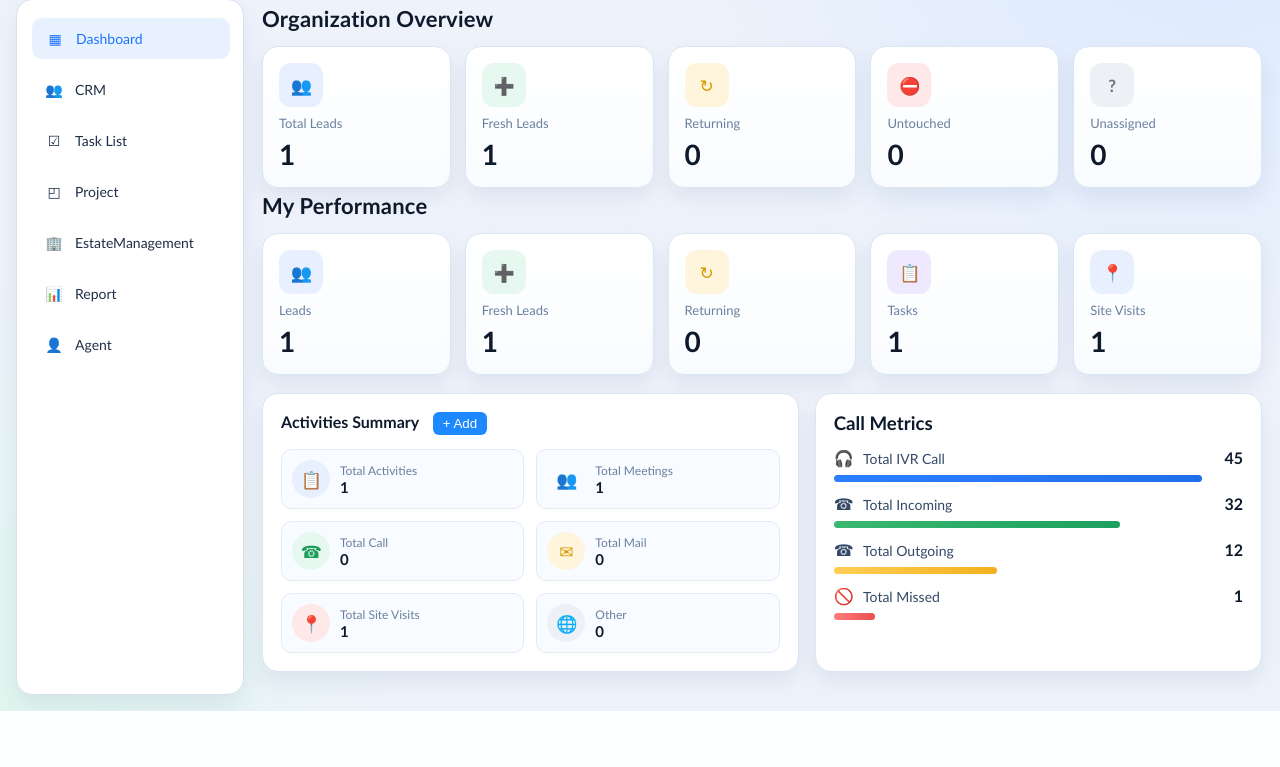
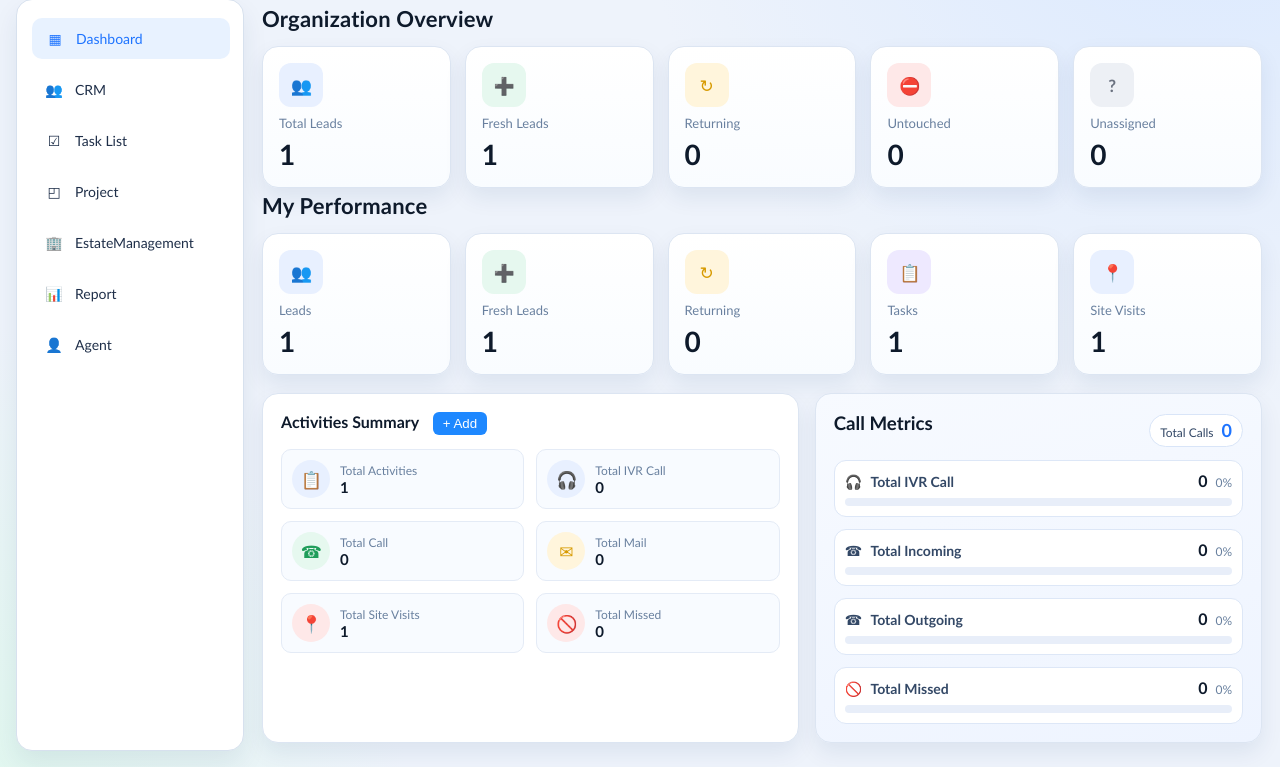
Before and after one commit to sahik-hussain/Django_Erprealestate, a Django app: page /dashboard in a window 1280 px wide. Shown: the part 90-857 px from the top of the page. Before the commit the page ends 801 px from the top, so only its background shows below. Run offline with Django 5.2, Linux system fonts and the light colour scheme; a user stored in the database is signed in; tables that the repository leaves empty hold one stand-in row (values such as "Sample post").

Commit message:
Update dashboard UI and view logic

```diff
--- a/Real_estate/static/css/style.css
+++ b/Real_estate/static/css/style.css
@@ -375,49 +375,110 @@ body {
   margin-bottom: 14px;
 }
 
-.metric {
+.call-metrics-box {
+  background: linear-gradient(165deg, #f7faff 0%, #eef4ff 100%);
+}
+
+.call-metrics-head {
+  display: flex;
+  align-items: center;
+  justify-content: space-between;
+  gap: 12px;
   margin-bottom: 12px;
 }
 
-.metric i {
-  margin-right: 6px;
+.call-metrics-total {
+  display: inline-flex;
+  align-items: baseline;
+  gap: 8px;
+  padding: 6px 10px;
+  border-radius: 999px;
+  background: #fff;
+  border: 1px solid #d9e5f8;
   color: var(--ink-700);
+  font-size: 12px;
 }
 
-.metric label {
+.call-metrics-total b {
+  color: var(--accent);
+  font-size: 18px;
+  line-height: 1;
+}
+
+.metric {
+  margin-bottom: 12px;
+  padding: 10px;
+  border-radius: 12px;
+  border: 1px solid #dde7f7;
+  background: #fff;
+}
+
+.metric:last-child {
+  margin-bottom: 0;
+}
+
+.metric-line {
+  display: flex;
+  align-items: baseline;
+  justify-content: space-between;
+  gap: 10px;
+}
+
+.metric-label {
   color: var(--ink-700);
   font-size: 14px;
+  font-weight: 600;
 }
 
-.metric span {
-  float: right;
+.metric-label i {
+  margin-right: 6px;
+}
+
+.metric-values {
+  display: inline-flex;
+  align-items: baseline;
+  gap: 8px;
+}
+
+.metric-values span {
   color: var(--ink-900);
   font-weight: 700;
+  font-size: 16px;
 }
 
-.bar {
-  height: 7px;
+.metric-values small {
+  color: var(--ink-500);
+  font-size: 12px;
+}
+
+.bar-track {
+  height: 8px;
+  background: #e8eef9;
   border-radius: 999px;
   margin-top: 8px;
+  overflow: hidden;
 }
 
-.bar.blue {
-  width: 90%;
+.bar-fill {
+  width: 0%;
+  height: 100%;
+  border-radius: inherit;
+  transition: width 350ms ease;
+}
+
+.bar-fill.blue {
   background: linear-gradient(90deg, #2b7fff, #1f6feb);
 }
 
-.bar.green {
-  width: 70%;
+.bar-fill.green {
   background: linear-gradient(90deg, #39b870, #1d9f5f);
 }
 
-.bar.yellow {
-  width: 40%;
+.bar-fill.yellow {
   background: linear-gradient(90deg, #ffcf54, #f2b01e);
 }
 
-.bar.red {
-  width: 10%;
+.bar-fill.red {
   background: linear-gradient(90deg, #ff7c7c, #ea4e4e);
 }
 
@@ -544,4 +605,9 @@ body {
   .activity-grid {
     grid-template-columns: 1fr;
   }
+
+  .call-metrics-head {
+    flex-direction: column;
+    align-items: flex-start;
+  }
 }
--- a/Real_estate/static/script.js
+++ b/Real_estate/static/script.js
@@ -131,6 +131,7 @@ window.goHome = function () { window.location.href = "/crmhome/"; };
 
 
 var cachedLeads = [];
+window.currentActivityView = null;
 
 function normalizeLead(lead) {
   return {
@@ -227,14 +228,19 @@ function renderSiteVisitRows(visits) {
 
 function renderActivityRows(rows) {
   if (!rows || !rows.length) {
-    return "<tr><td colspan='4' style='text-align:center;color:#666;'>No activity data found.</td></tr>";
+    return "<tr><td colspan='5' style='text-align:center;color:#666;'>No activity data found.</td></tr>";
   }
   return rows.map(function (a) {
+    var activityId = Number((a && a.id) || 0);
+    var deleteButton = activityId > 0
+      ? "<button type='button' class='delete-row-btn' onclick='parent.deleteActivityRecord(" + activityId + ")'>Delete</button>"
+      : "-";
     return "<tr>" +
       "<td>" + escHtml(a.title) + "</td>" +
       "<td>" + escHtml(a.activity_type) + "</td>" +
       "<td>" + escHtml(a.activity_date) + "</td>" +
       "<td>" + escHtml(a.notes) + "</td>" +
+      "<td>" + deleteButton + "</td>" +
     "</tr>";
   }).join("");
 }
@@ -246,6 +252,92 @@ function countActivitiesByType(rows, typeName) {
   }).length;
 }
 
+function extractCallTag(text) {
+  var match = String(text || "").match(/\[call:(ivr|incoming|outgoing|missed)\]/i);
+  return match ? String(match[1]).toLowerCase() : "";
+}
+
+function normalizeActivityType(rawType) {
+  var text = String(rawType || "").trim();
+  var lowered = text.toLowerCase();
+  if (!lowered) return "Other";
+  if (lowered === "meeting" || lowered === "call" || lowered === "mail" || lowered === "other") {
+    return lowered.charAt(0).toUpperCase() + lowered.slice(1);
+  }
+  if (
+    lowered.includes("incoming") ||
+    lowered.includes("inbound") ||
+    lowered.includes("outgoing") ||
+    lowered.includes("outbound") ||
+    lowered.includes("missed") ||
+    lowered.includes("no answer") ||
+    lowered.includes("unanswered") ||
+    lowered.includes("ivr")
+  ) {
+    return "Call";
+  }
+  return text.charAt(0).toUpperCase() + text.slice(1);
+}
+
+function appendCallTag(notes, callBucket) {
+  var cleanNotes = String(notes || "").trim();
+  var bucket = String(callBucket || "").toLowerCase();
+  if (!bucket || extractCallTag(cleanNotes)) return cleanNotes;
+  var tag = "[call:" + bucket + "]";
+  return cleanNotes ? (tag + " " + cleanNotes) : tag;
+}
+
+function classifyCallMetric(activity) {
+  var notesTag = extractCallTag(activity && activity.notes);
+  if (notesTag) return notesTag;
+  var titleTag = extractCallTag(activity && activity.title);
+  if (titleTag) return titleTag;
+
+  var normalized = (
+    String((activity && activity.title) || "") + " " +
+    String((activity && activity.notes) || "")
+  ).toLowerCase();
+
+  if (normalized.includes("missed") || normalized.includes("no answer") || normalized.includes("unanswered")) {
+    return "missed";
+  }
+  if (normalized.includes("incoming") || normalized.includes("inbound")) {
+    return "incoming";
+  }
+  if (normalized.includes("outgoing") || normalized.includes("outbound")) {
+    return "outgoing";
+  }
+  if (normalized.includes("ivr")) {
+    return "ivr";
+  }
+  return "unknown";
+}
+
+function computeCallMetrics(rows) {
+  var metrics = { total: 0, ivr: 0, incoming: 0, outgoing: 0, missed: 0, unknown: 0 };
+  rows.forEach(function (activity) {
+    if (String((activity && activity.activity_type) || "").toLowerCase() !== "call") return;
+    metrics.total += 1;
+    var bucket = classifyCallMetric(activity);
+    if (bucket === "ivr") metrics.ivr += 1;
+    else if (bucket === "incoming") metrics.incoming += 1;
+    else if (bucket === "outgoing") metrics.outgoing += 1;
+    else if (bucket === "missed") metrics.missed += 1;
+    else metrics.unknown += 1;
+  });
+  return metrics;
+}
+
+function isCallMetricMatch(activity, bucket) {
+  if (String((activity && activity.activity_type) || "").toLowerCase() !== "call") return false;
+  var wanted = String(bucket || "").toLowerCase();
+  var detected = classifyCallMetric(activity);
+  if (wanted === "ivr") {
+    return detected === "ivr" || detected === "unknown";
+  }
+  return detected === wanted;
+}
+
 async function addActivityRecord(defaultType) {
   var title = window.prompt("Enter activity title:");
   if (title === null) return;
@@ -255,16 +347,30 @@ async function addActivityRecord(defaultType) {
     return;
   }
 
-  var activityType = window.prompt("Activity Type (Meeting/Call/Mail/Other):", defaultType || "Other");
-  if (activityType === null) return;
-  activityType = String(activityType || "Other").trim() || "Other";
+  var activityTypeInput = window.prompt("Activity Type (Meeting/Call/Mail/Other):", defaultType || "Other");
+  if (activityTypeInput === null) return;
+  var activityType = normalizeActivityType(activityTypeInput);
 
-  var activityDate = window.prompt("Activity date (YYYY-MM-DD):", "");
+  var callBucket = "";
+  if (activityType === "Call") {
+    var suggestedCallType = classifyCallMetric({ title: activityTypeInput, notes: activityTypeInput });
+    if (suggestedCallType === "unknown") suggestedCallType = "incoming";
+    var callTypeInput = window.prompt("Call category (IVR/Incoming/Outgoing/Missed):", suggestedCallType);
+    if (callTypeInput === null) return;
+    callBucket = classifyCallMetric({ title: callTypeInput, notes: callTypeInput });
+    if (callBucket === "unknown") callBucket = "incoming";
+  }
+
+  var activityDate = window.prompt("Activity date (YYYY-MM-DD or DD/MM/YYYY):", "");
   if (activityDate === null) return;
   activityDate = String(activityDate || "").trim();
 
   var notes = window.prompt("Notes (optional):", "");
   if (notes === null) return;
+  var payloadNotes = notes || "";
+  if (activityType === "Call" && callBucket) {
+    payloadNotes = appendCallTag(payloadNotes, callBucket);
+  }
 
   try {
     var res = await fetch("/api/activities", {
@@ -274,7 +380,7 @@ async function addActivityRecord(defaultType) {
         title: title,
         activity_type: activityType,
         activity_date: activityDate,
-        notes: notes || "",
+        notes: payloadNotes,
       })
     });
     if (!res.ok) {
@@ -288,7 +394,45 @@ async function addActivityRecord(defaultType) {
   }
 }
 
+async function deleteActivityRecord(activityId) {
+  var id = Number(activityId);
+  if (!id) return;
+
+  var allowed = window.confirm("Delete this activity?");
+  if (!allowed) return;
+
+  try {
+    var res = await fetch("/api/activities/" + id, { method: "DELETE" });
+    if (!res.ok) {
+      var txt = await res.text();
+      throw new Error(txt || "Delete failed");
+    }
+
+    await updateDashboardCounts();
+
+    var view = window.currentActivityView || {};
+    if (view.mode === "types") {
+      await openActivityDetailsModal(view.title || "Total Activities", Array.isArray(view.types) ? view.types : []);
+      return;
+    }
+    if (view.mode === "bucket") {
+      await openCallMetricDetailsModal(view.title || "Call Activities", view.bucket || "ivr");
+      return;
+    }
+
+    alert("Activity deleted.");
+  } catch (e) {
+    alert("Unable to delete activity: " + (e.message || "Unknown error"));
+  }
+}
+
 async function openActivityDetailsModal(title, types) {
+  window.currentActivityView = {
+    mode: "types",
+    title: String(title || "Activities"),
+    types: Array.isArray(types) ? types.slice() : []
+  };
+
   var modal = document.getElementById("leadPageModal");
   var frame = document.getElementById("leadPageFrame");
   if (modal) modal.style.display = "block";
@@ -325,12 +469,69 @@ async function openActivityDetailsModal(title, types) {
       "table{width:100%;border-collapse:collapse;}" +
       "th,td{border:1px solid #e3e3e3;padding:10px;text-align:left;}" +
       "th{background:#f8faff;}" +
+      ".delete-row-btn{padding:6px 10px;border:0;border-radius:6px;background:#ef4444;color:#fff;cursor:pointer;font-size:12px;}" +
+      ".delete-row-btn:hover{background:#dc2626;}" +
+      "td:last-child{text-align:center;}" +
       "</style></head><body>" +
       "<h2>" + escHtml(title) + " Details</h2>" +
       "<div class='top'><div class='chip'>Total: " + filtered.length + "</div>" +
       "<button onclick=\"parent.addActivityRecord('" + escHtml((types && types[0]) || "Other") + "')\">+ Add Activity</button></div>" +
       "<table><thead><tr>" +
-      "<th>Title</th><th>Type</th><th>Date</th><th>Notes</th>" +
+      "<th>Title</th><th>Type</th><th>Date</th><th>Notes</th><th>Action</th>" +
+      "</tr></thead><tbody>" + rows + "</tbody></table>" +
+      "</body></html>";
+  } catch (e) {
+    frame.srcdoc = "<!DOCTYPE html><html><body style='font-family:Segoe UI,Arial,sans-serif;margin:20px;color:#b00020;'>Unable to load activity details.</body></html>";
+  }
+}
+
+async function openCallMetricDetailsModal(title, bucket) {
+  window.currentActivityView = {
+    mode: "bucket",
+    title: String(title || "Call Activities"),
+    bucket: String(bucket || "ivr")
+  };
+
+  var modal = document.getElementById("leadPageModal");
+  var frame = document.getElementById("leadPageFrame");
+  if (modal) modal.style.display = "block";
+  if (!frame) return;
+
+  frame.src = "about:blank";
+  frame.srcdoc = "<!DOCTYPE html><html><body style='font-family:Segoe UI,Arial,sans-serif;margin:20px;'>Loading activity details...</body></html>";
+
+  try {
+    var res = await fetch("/api/activities", { cache: "no-store" });
+    if (!res.ok) throw new Error("Failed to load activities");
+    var allRows = await res.json();
+    var safeRows = Array.isArray(allRows) ? allRows : [];
+    var filtered = safeRows.filter(function (a) {
+      return isCallMetricMatch(a, bucket);
+    });
+    var rows = renderActivityRows(filtered);
+    frame.srcdoc = "<!DOCTYPE html>" +
+      "<html lang='en'><head>" +
+      "<meta charset='UTF-8' />" +
+      "<meta name='viewport' content='width=device-width, initial-scale=1.0' />" +
+      "<title>" + escHtml(title) + "</title>" +
+      "<style>" +
+      "body{font-family:Segoe UI,Arial,sans-serif;margin:20px;color:#222;}" +
+      "h2{margin:0 0 14px 0;}" +
+      ".top{display:flex;gap:10px;align-items:center;justify-content:space-between;margin-bottom:10px;}" +
+      ".chip{display:inline-block;padding:6px 10px;border-radius:999px;background:#e7f2ff;color:#1e88ff;font-weight:600;}" +
+      "button{padding:7px 12px;border:0;border-radius:6px;background:#1e88ff;color:#fff;cursor:pointer;}" +
+      "table{width:100%;border-collapse:collapse;}" +
+      "th,td{border:1px solid #e3e3e3;padding:10px;text-align:left;}" +
+      "th{background:#f8faff;}" +
+      ".delete-row-btn{padding:6px 10px;border:0;border-radius:6px;background:#ef4444;color:#fff;cursor:pointer;font-size:12px;}" +
+      ".delete-row-btn:hover{background:#dc2626;}" +
+      "td:last-child{text-align:center;}" +
+      "</style></head><body>" +
+      "<h2>" + escHtml(title) + " Details</h2>" +
+      "<div class='top'><div class='chip'>Total: " + filtered.length + "</div>" +
+      "<button onclick=\"parent.addActivityRecord('Call')\">+ Add Activity</button></div>" +
+      "<table><thead><tr>" +
+      "<th>Title</th><th>Type</th><th>Date</th><th>Notes</th><th>Action</th>" +
       "</tr></thead><tbody>" + rows + "</tbody></table>" +
       "</body></html>";
   } catch (e) {
@@ -348,6 +549,25 @@ function countByStatus(leads, statusName) {
 function setText(id, value) {
   var el = document.getElementById(id);
   if (el) el.textContent = String(value);
+}
+
+function setPercentage(id, count, total) {
+  var el = document.getElementById(id);
+  if (!el) return;
+  var safeCount = Number(count) || 0;
+  var safeTotal = Number(total) || 0;
+  var pct = safeTotal > 0 ? Math.round((safeCount / safeTotal) * 100) : 0;
+  el.textContent = String(pct) + "%";
+}
+
+function setMetricBarWidth(id, count, total) {
+  var el = document.getElementById(id);
+  if (!el) return;
+  var safeCount = Number(count) || 0;
+  var safeTotal = Number(total) || 0;
+  var pct = safeTotal > 0 ? (safeCount / safeTotal) * 100 : 0;
+  var clamped = Math.max(0, Math.min(100, pct));
+  el.style.width = String(clamped.toFixed(1)) + "%";
 }
 
 async function updateDashboardCounts() {
@@ -377,10 +597,19 @@ async function updateDashboardCounts() {
   var siteVisitCount = Array.isArray(siteVisits) ? siteVisits.length : (summary.site_visits || 0);
   var safeActivities = Array.isArray(activities) ? activities : [];
   var activitiesTotal = safeActivities.length || (summary.activities_total || 0);
-  var activitiesMeeting = countActivitiesByType(safeActivities, "meeting") || (summary.activities_meeting || 0);
   var activitiesCall = countActivitiesByType(safeActivities, "call") || (summary.activities_call || 0);
   var activitiesMail = countActivitiesByType(safeActivities, "mail") || (summary.activities_mail || 0);
+  var activitiesMeeting = countActivitiesByType(safeActivities, "meeting") || (summary.activities_meeting || 0);
   var activitiesOther = countActivitiesByType(safeActivities, "other") || (summary.activities_other || 0);
+  var callMetrics = computeCallMetrics(safeActivities);
+  var totalCalls = callMetrics.total || activitiesCall;
+  var ivrCalls = callMetrics.ivr + callMetrics.unknown;
+  if (!callMetrics.total && totalCalls > 0) {
+    ivrCalls = totalCalls;
+  }
+  var incomingCalls = callMetrics.incoming;
+  var outgoingCalls = callMetrics.outgoing;
+  var missedCalls = callMetrics.missed;
 
   setText("orgTotalLeadsCount", total);
   setText("orgFreshLeadsCount", fresh);
@@ -395,10 +624,27 @@ async function updateDashboardCounts() {
   setText("mySiteVisitsCount", siteVisitCount);
   setText("activitiesTotalCount", activitiesTotal);
   setText("activitiesMeetingCount", activitiesMeeting);
+  setText("activitiesIvrCount", ivrCalls);
   setText("activitiesCallCount", activitiesCall);
   setText("activitiesMailCount", activitiesMail);
   setText("activitiesSiteVisitsCount", siteVisitCount);
   setText("activitiesOtherCount", activitiesOther);
+  setText("activitiesMissedCount", missedCalls);
+  setText("callMetricsIvrCount", ivrCalls);
+  setText("callMetricsIncomingCount", incomingCalls);
+  setText("callMetricsOutgoingCount", outgoingCalls);
+  setText("callMetricsMissedCount", missedCalls);
+  setText("callMetricsTotalCount", totalCalls);
+
+  setPercentage("callMetricsIvrPct", ivrCalls, totalCalls);
+  setPercentage("callMetricsIncomingPct", incomingCalls, totalCalls);
+  setPercentage("callMetricsOutgoingPct", outgoingCalls, totalCalls);
+  setPercentage("callMetricsMissedPct", missedCalls, totalCalls);
+
+  setMetricBarWidth("callMetricsIvrBar", ivrCalls, totalCalls);
+  setMetricBarWidth("callMetricsIncomingBar", incomingCalls, totalCalls);
+  setMetricBarWidth("callMetricsOutgoingBar", outgoingCalls, totalCalls);
+  setMetricBarWidth("callMetricsMissedBar", missedCalls, totalCalls);
 }
 
 function openLeadPageModal() {
--- a/core/views.py
+++ b/core/views.py
@@ -1,5 +1,5 @@
 import json
-from datetime import date
+from datetime import date, datetime
 from functools import wraps
 
 from django.http import HttpResponseNotAllowed, HttpResponseRedirect, JsonResponse
@@ -516,10 +516,33 @@ def report(request):
 def _parse_date(raw_value, field_name):
     if not raw_value:
         return None, None
+    raw_text = str(raw_value).strip()
+    if not raw_text:
+        return None, None
+
+    if isinstance(raw_value, date):
+        return raw_value, None
+
     try:
-        return date.fromisoformat(str(raw_value)), None
+        return date.fromisoformat(raw_text), None
     except ValueError:
-        return None, f"{field_name} must be YYYY-MM-DD"
+        pass
+
+    accepted_formats = (
+        "%d/%m/%Y",
+        "%d-%m-%Y",
+        "%Y/%m/%d",
+        "%d.%m.%Y",
+        "%m/%d/%Y",
+        "%m-%d-%Y",
+    )
+    for fmt in accepted_formats:
+        try:
+            return datetime.strptime(raw_text, fmt).date(), None
+        except ValueError:
+            continue
+
+    return None, f"{field_name} must be a valid date (YYYY-MM-DD, DD/MM/YYYY, or DD-MM-YYYY)"
 
 
 def _build_unique_username(user_model, base_name):
--- a/templates/index.html
+++ b/templates/index.html
@@ -156,11 +156,11 @@
           </div>
         </div>
 
-        <div class="activity-item" onclick="openActivityDetailsModal('Total Meetings', ['Meeting'])" style="cursor:pointer;">
-          <div class="icon pink"><i class="fa-solid fa-users"></i></div>
+        <div class="activity-item" onclick="openCallMetricDetailsModal('Total IVR Call', 'ivr')" style="cursor:pointer;">
+          <div class="icon blue"><i class="fa-solid fa-headphones"></i></div>
           <div>
-            <p class="label">Total Meetings</p>
-            <p class="value" id="activitiesMeetingCount">0</p>
+            <p class="label">Total IVR Call</p>
+            <p class="value" id="activitiesIvrCount">0</p>
           </div>
         </div>
 
@@ -188,11 +188,11 @@
           </div>
         </div>
 
-        <div class="activity-item" onclick="openActivityDetailsModal('Other', ['Other'])" style="cursor:pointer;">
-          <div class="icon gray"><i class="fa-solid fa-globe"></i></div>
+        <div class="activity-item" onclick="openCallMetricDetailsModal('Total Missed', 'missed')" style="cursor:pointer;">
+          <div class="icon red"><i class="fa-solid fa-phone-slash"></i></div>
           <div>
-            <p class="label">Other</p>
-            <p class="value" id="activitiesOtherCount">0</p>
+            <p class="label">Total Missed</p>
+            <p class="value" id="activitiesMissedCount">0</p>
           </div>
         </div>
       </div>
@@ -200,37 +200,46 @@
 
 
         <!-- CALL METRICS -->
-        <div class="box">
-          <h3>Call Metrics</h3>
-
-          <div class="metric">
-            <i class="fa-solid fa-headphones"></i>
-            <label>Total IVR Call</label>
-            <span>45</span>
-            <div class="bar blue"></div>
+        <div class="box call-metrics-box">
+          <div class="call-metrics-head">
+            <h3>Call Metrics</h3>
+            <div class="call-metrics-total">
+              <span>Total Calls</span>
+              <b id="callMetricsTotalCount">0</b>
+            </div>
           </div>
 
-          <div class="metric">
-            <i class="fa-solid fa-phone"></i>
-            <label>Total Incoming</label>
-            <span>32</span>
-            <div class="bar green"></div>
+          <div class="metric metric-blue" onclick="openCallMetricDetailsModal('Total IVR Call', 'ivr')" style="cursor:pointer;">
+            <div class="metric-line">
+              <div class="metric-label"><i class="fa-solid fa-headphones"></i> Total IVR Call</div>
+              <div class="metric-values"><span id="callMetricsIvrCount">0</span><small id="callMetricsIvrPct">0%</small></div>
+            </div>
+            <div class="bar-track"><div class="bar-fill blue" id="callMetricsIvrBar"></div></div>
           </div>
 
-          <div class="metric">
-            <i class="fa-solid fa-phone-flip"></i>
-            <label>Total Outgoing</label>
-            <span>12</span>
-            <div class="bar yellow"></div>
+          <div class="metric metric-green" onclick="openCallMetricDetailsModal('Total Incoming', 'incoming')" style="cursor:pointer;">
+            <div class="metric-line">
+              <div class="metric-label"><i class="fa-solid fa-phone"></i> Total Incoming</div>
+              <div class="metric-values"><span id="callMetricsIncomingCount">0</span><small id="callMetricsIncomingPct">0%</small></div>
+            </div>
+            <div class="bar-track"><div class="bar-fill green" id="callMetricsIncomingBar"></div></div>
           </div>
 
-          <div class="metric">
-            <i class="fa-solid fa-phone-slash"></i>
-            <label>Total Missed</label>
-            <span>1</span>
-            <div class="bar red"></div>
+          <div class="metric metric-yellow" onclick="openCallMetricDetailsModal('Total Outgoing', 'outgoing')" style="cursor:pointer;">
+            <div class="metric-line">
+              <div class="metric-label"><i class="fa-solid fa-phone-flip"></i> Total Outgoing</div>
+              <div class="metric-values"><span id="callMetricsOutgoingCount">0</span><small id="callMetricsOutgoingPct">0%</small></div>
+            </div>
+            <div class="bar-track"><div class="bar-fill yellow" id="callMetricsOutgoingBar"></div></div>
           </div>
 
+          <div class="metric metric-red" onclick="openCallMetricDetailsModal('Total Missed', 'missed')" style="cursor:pointer;">
+            <div class="metric-line">
+              <div class="metric-label"><i class="fa-solid fa-phone-slash"></i> Total Missed</div>
+              <div class="metric-values"><span id="callMetricsMissedCount">0</span><small id="callMetricsMissedPct">0%</small></div>
+            </div>
+            <div class="bar-track"><div class="bar-fill red" id="callMetricsMissedBar"></div></div>
+          </div>
         </div>
 
       </div>
@@ -251,6 +260,6 @@
 </div>
 
 
-<script src="{% static 'script.js' %}?v=4"></script>
+<script src="{% static 'script.js' %}?v=7"></script>
 </body>
 </html>
```
